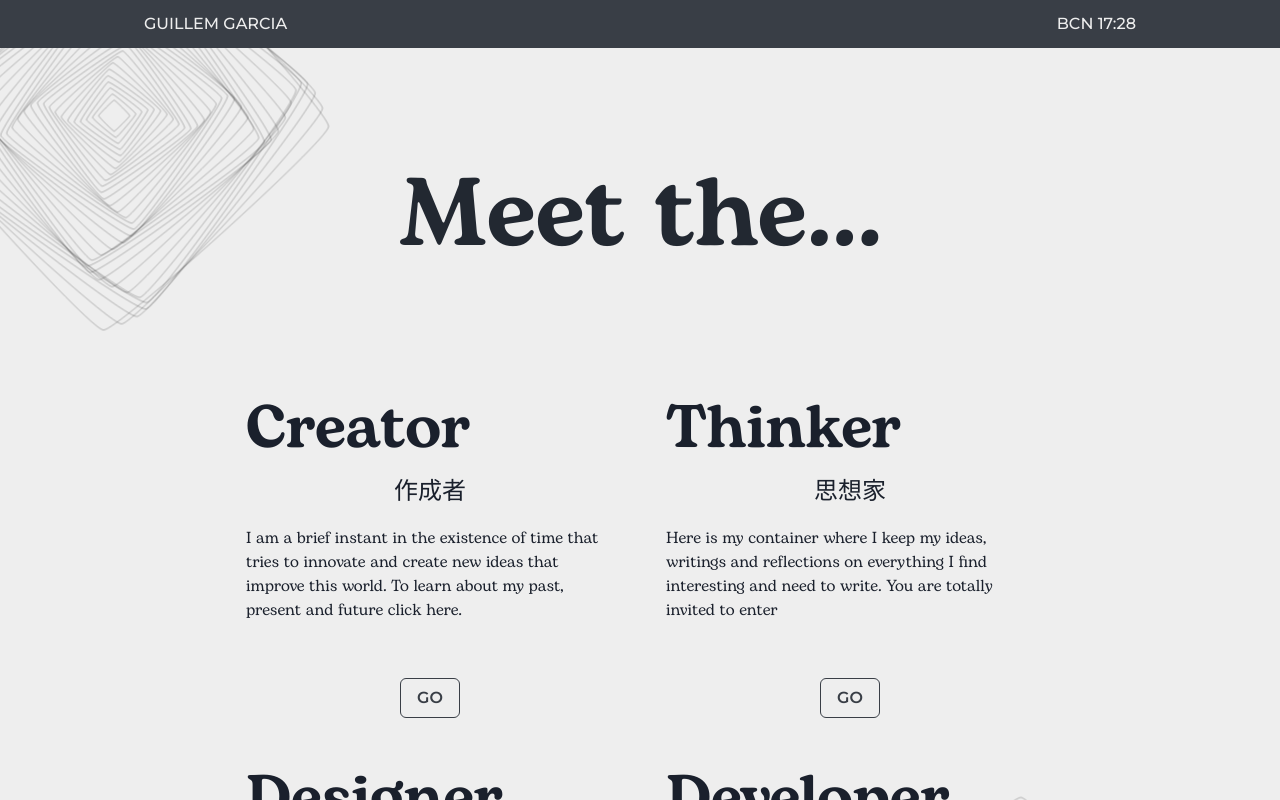
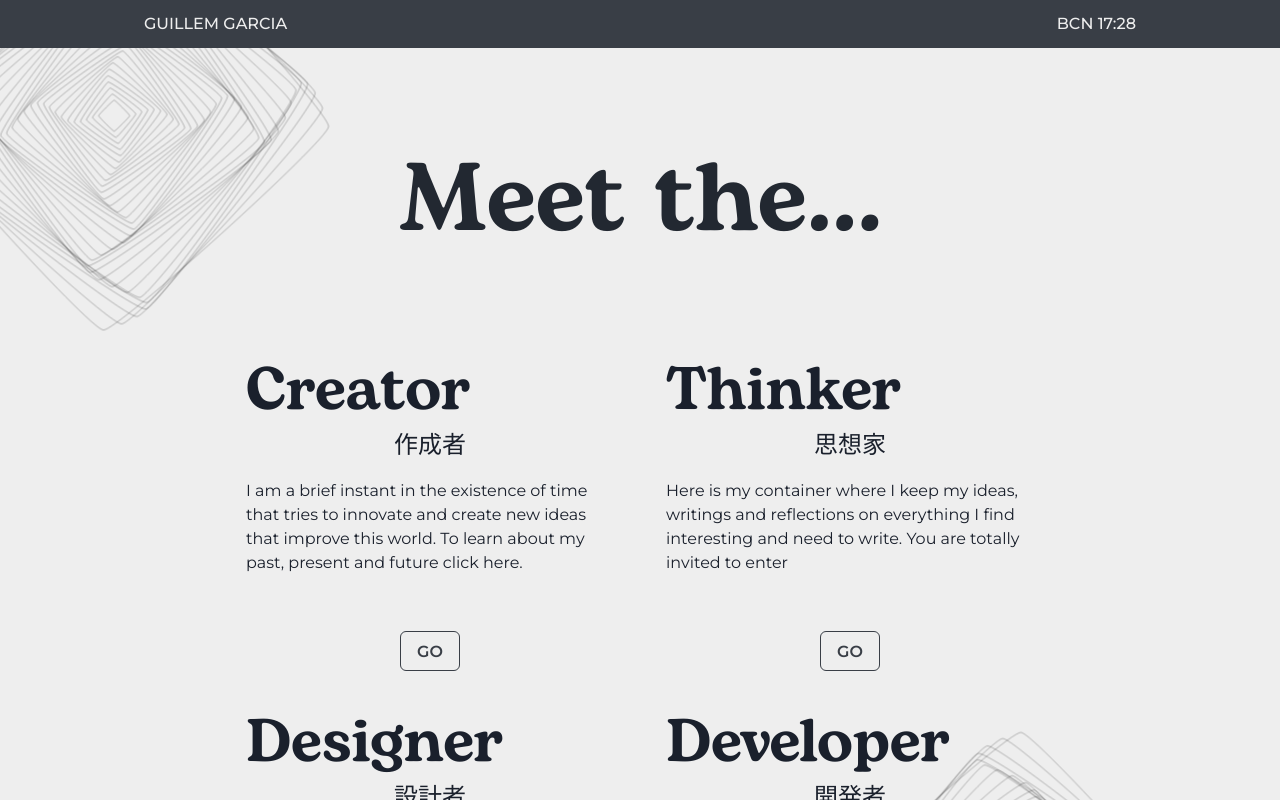
Before and after one commit to GuillemGarciaDev/website, a Next.js app: page / in a window 1280 px wide. Shown: the top 800 px of the page. Built offline with nearby package versions, Linux system fonts and the light colour scheme; a web font is replaced by a local one.

Commit message:
Changed Font Configuration

```diff
--- a/src/components/Feature.jsx
+++ b/src/components/Feature.jsx
@@ -1,5 +1,5 @@
 import React from 'react'
-import  {Text, Box, SimpleGrid} from '@chakra-ui/react'
+import  {Text, Heading, Box, SimpleGrid} from '@chakra-ui/react'
 import CustomButton from './CustomButton'
 
 const Feature = ({title, hiragana, descr, page}) => {
@@ -8,12 +8,12 @@ const Feature = ({title, hiragana, descr, page}) => {
         <SimpleGrid columns={1} spacing={2} >
             <Box maxW='400' maxH='334' padding="1rem">
                 <Box display='flex' flexDirection='column' alignItems='left'>
-                    <Text
+                    <Heading
                         fontSize='3.75rem'
                         fontWeight='600'
                     >
                         {title}
-                    </Text>
+                    </Heading>
                 </Box>
                 <Box display='flex' flexDirection='column' alignItems='center' marginBottom='1rem'>
                     <Text
--- a/src/components/LandingTitle.jsx
+++ b/src/components/LandingTitle.jsx
@@ -1,19 +1,19 @@
 import React from 'react'
-import {Container, Text, VStack} from '@chakra-ui/react'
+import {Container, Heading, VStack} from '@chakra-ui/react'
 
 
 const LandingTitle = (props) => {
 
     return (
         <VStack marginTop={['3rem', '3rem','6rem', '6rem']}marginBottom='2rem'>
-            <Text
+            <Heading
                 fontSize={['4rem', '6rem','6rem', '6rem']}
                 fontWeight='600'
                 color='secondaryVariant.100'
                 align='center'
                 >
                 Meet the...
-            </Text>
+            </Heading>
 
         </VStack>
     )
--- a/src/components/MDXComponents.jsx
+++ b/src/components/MDXComponents.jsx
@@ -5,7 +5,7 @@ export default {
     h2: (props) => <Heading margin='1rem 1rem' as='h2' size='xl' {...props} />,
     h3: (props) => <Heading margin='1rem 1rem' as='h3' size='lg' {...props}/>,
     h4: (props) => <Heading color='secondary.100' margin='1rem 1rem' as='h4' size='md' {...props}/>,
-    p:  (props) => <Text fontWeight='500' margin='1rem 1rem' fontSize='16px' fontFamily='Montserrat' {...props}/>,
+    p:  (props) => <Text fontFamily='Montserrat' fontWeight='500' margin='1rem 1rem' fontSize='16px' {...props}/>,
     img: (props) => <Flex flexDirection='row' justifyContent='center' alignItems='center'><Image alignSelf='center' margin='2rem 1rem' width={['80%', '80%', '80%','80%']} height={['80%', '80%', '40%','40%']} {...props}/></Flex>,
     hr: (props) => <Divider color='black'/>,
 }
--- a/src/pages/about.jsx
+++ b/src/pages/about.jsx
@@ -1,6 +1,6 @@
 import React from 'react'
 import Navbar from '../components/Navbar'
-import {Container, SimpleGrid, Box, Text, Flex, Image} from '@chakra-ui/react'
+import {Container, SimpleGrid, Box, Text, Flex, Image, Heading} from '@chakra-ui/react'
 import CustomButton from '../components/CustomButton'
 import Footer from '../components/Footer'
 import {motion} from 'framer-motion'
@@ -93,12 +93,12 @@ const About = () => {
                         </Box>
                     </Box>
                     <Flex flexDirection='column' justifyContent='center'>
-                        <Text
+                        <Heading
                             fontSize='3rem'
                             fontWeight='600'
                         >
                             About Guillem
-                        </Text>
+                        </Heading>
                         <Text
                             fontSize='1rem'
                             fontWeight='500'
--- a/src/pages/blog.jsx
+++ b/src/pages/blog.jsx
@@ -4,7 +4,7 @@ import Footer from '../components/Footer'
 import PostPreview from '../components/PostPreview'
 import Link from 'next/link'
 import { getAllFilesMetadata } from '../../lib/mdx'
-import {Box, Text, Container, List, ListItem} from '@chakra-ui/react'
+import {Box, Text, Container, List, ListItem, Heading} from '@chakra-ui/react'
 import AnimatedPage from '../components/AnimatedPage'
 
 const Blog = ( { posts } ) => {
@@ -14,14 +14,14 @@ const Blog = ( { posts } ) => {
             <NavBar/>
             <AnimatedPage>
             <Container maxW='container.lg'>
-                <Text
+                <Heading
                     align='center'
                     margin={['3rem 0rem', '3rem 0rem','7rem 0rem','7rem 0rem']}
                     fontSize='3rem'
                     fontWeight='500'
                 >
                     The Blog.
-                </Text>
+                </Heading>
                 <List margin={['2rem 2rem', '2rem 2rem','5rem 10rem', '5rem 10rem']} spacing={8}>
                     {posts.length > 0 ? posts.map( (post) => (
                         <ListItem>
--- a/src/pages/designs.jsx
+++ b/src/pages/designs.jsx
@@ -1,7 +1,7 @@
 import React from 'react'
 import { getAllFilesMetadata } from '../../lib/mdx'
 import NavBar from '../components/Navbar'
-import {Box, Container, Text, List, ListItem} from '@chakra-ui/react'
+import {Box, Container, Text, List, ListItem, Heading} from '@chakra-ui/react'
 import  Link from 'next/link'
 import DesignPreview from '../components/DesignPreview'
 import Footer from '../components/Footer'
@@ -17,14 +17,14 @@ const Designs = ( {designs} ) => {
             <NavBar/>
             <AnimatedPage>
             <Container maxW='container.lg'>
-                <Text
+                <Heading
                     align='center'
                     margin={['3rem 0rem', '3rem 0rem','7rem 0rem','7rem 0rem']}
                     fontSize='3rem'
                     fontWeight='500'
                 >
                     The Designs.
-                </Text>
+                </Heading>
                 <List margin={['2rem 2rem', '2rem 2rem','5rem 10rem', '5rem 10rem']} spacing={8}>
                     {designs.length > 0 ? designs.map((design) => (
                         <ListItem>
--- a/src/pages/projects.jsx
+++ b/src/pages/projects.jsx
@@ -14,14 +14,14 @@ const Projects = ( { projects } ) => {
             <NavBar/>
             <AnimatedPage>
                 <Container maxW='container.lg'>
-                    <Text
+                    <Heading
                         align='center'
                         margin={['3rem 0rem', '3rem 0rem','7rem 0rem','7rem 0rem']}
                         fontSize='3rem'
                         fontWeight='500'
                     >
                         The Projects.
-                    </Text>
+                    </Heading>
                     <List margin={['2rem 2rem', '2rem 2rem','5rem 10rem', '5rem 10rem', '5rem 10rem']}  spacing={8}>
                         {projects.length > 1 ? projects.map( (project) => (
                             <ProjectPreview
--- a/src/utils/theme.js
+++ b/src/utils/theme.js
@@ -33,8 +33,8 @@ const theme = extendTheme({
 		}
 	},
 	fonts: {
-		body: 'Bogart',
-		heading: 'Bogart'
+		body: 'Montserrat',
+		heading: 'Bogart',
 	},
 	breakpoints
 })
```
Also changed, not shown: src/components/DesignPreview.jsx (+4 -3 lines), src/components/PostPreview.jsx (+4 -3 lines), src/components/ProjectPreview.jsx (+4 -3 lines).
